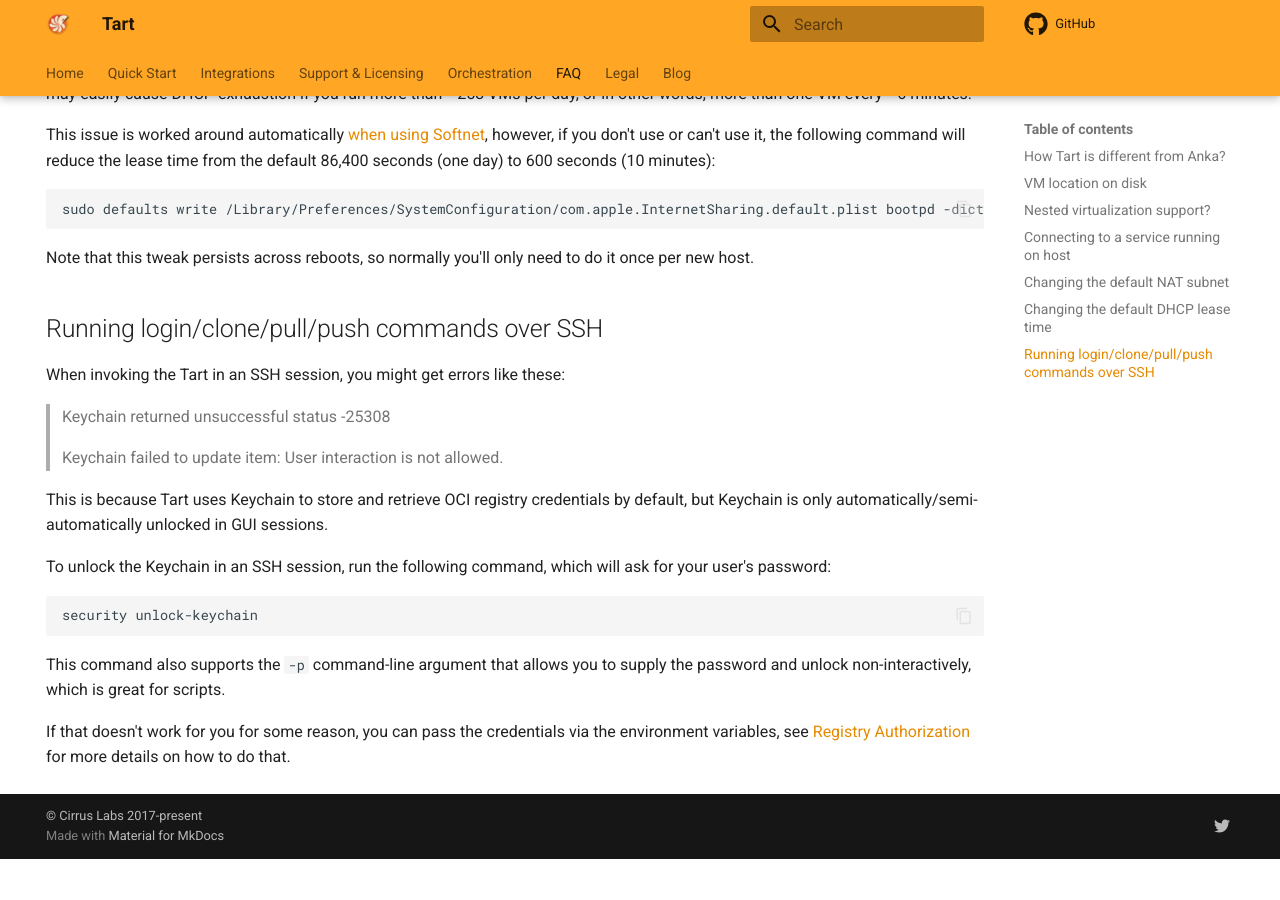
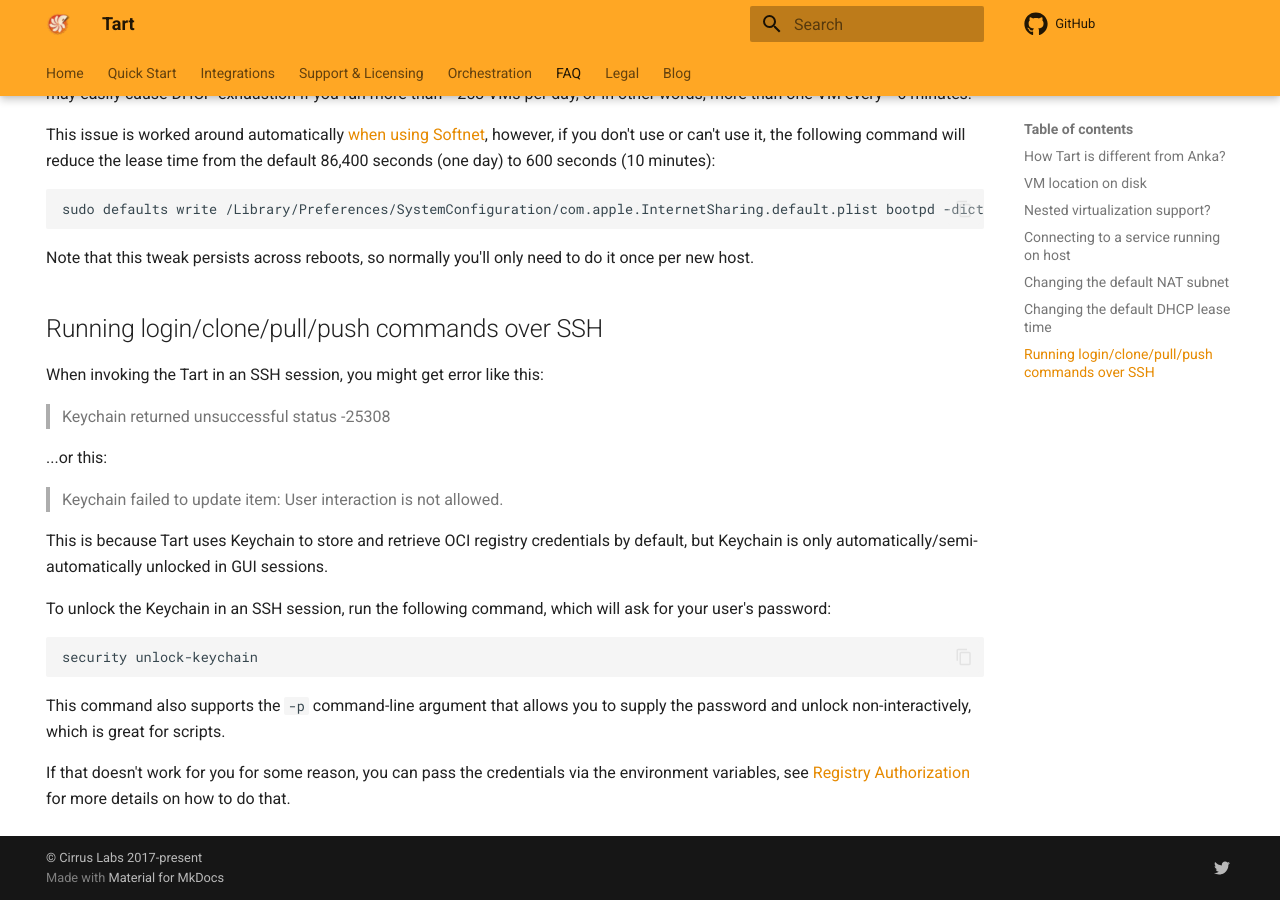
Before and after one commit to cirruslabs/tart, an MkDocs documentation site: the page built from docs/faq.md, in a window 1280 px wide and 900 px high, scrolled down 1413 px. Built offline with MkDocs 1.6.1 and Material for MkDocs 9.7.7, drawn with Linux system fonts in a browser that asks for light colours; plug-ins that fetch from the network failed and are left out; comment, search, counter and statistics services are not loaded; before the commit the page ends 2272 px from its top, so only the background shows below that.

Commit message:
Fix MD028 markdown linter error

```diff
--- a/docs/faq.md
+++ b/docs/faq.md
@@ -69,9 +69,11 @@
 
 ## Running login/clone/pull/push commands over SSH
 
-When invoking the Tart in an SSH session, you might get errors like these:
+When invoking the Tart in an SSH session, you might get error like this:
 
 >Keychain returned unsuccessful status -25308
+
+...or this:
 
 >Keychain failed to update item: User interaction is not allowed.
 
```
